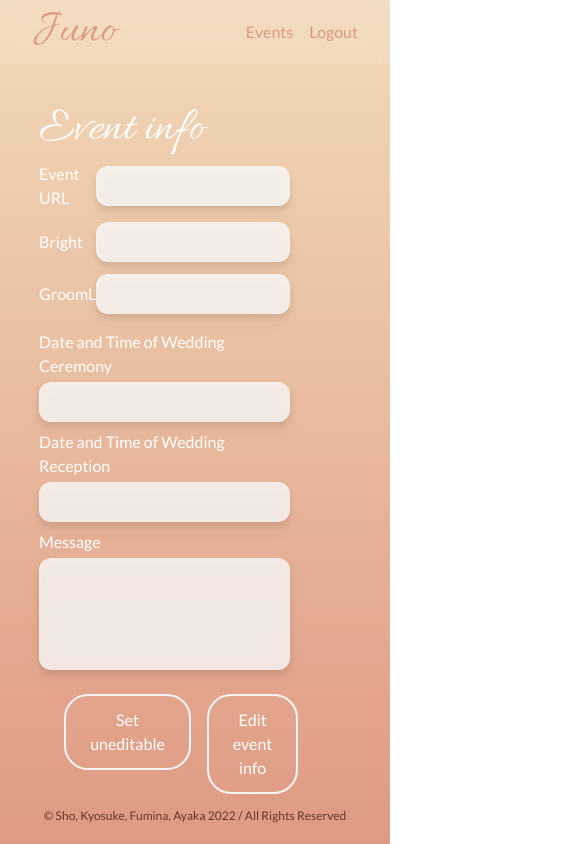
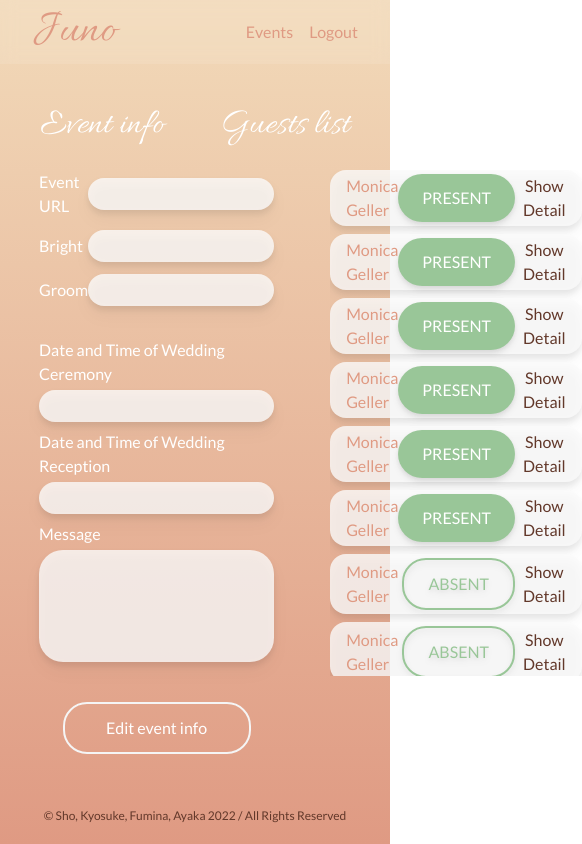
Before and after one commit to AyakaYasuda/juno, a React (Create React App) app: page /admin/event in a window 390 px wide. Shown: the whole page, 582 px wide, since content can reach past the window. Built offline with nearby package versions, Linux system fonts and the light colour scheme.

Commit message:
manage page all done#16

```diff
--- a/src/index.css
+++ b/src/index.css
@@ -39,11 +39,14 @@
   .Hover {
     @apply transform hover:-translate-y-1 duration-300;
   }
+  .HoverUnderLine {
+    @apply hover:border-b-2 border-white;
+  }
   .InputDark {
     @apply bg-Pink-lighter bg-opacity-50 text-Pink-default p-2 border-none rounded-md mb-4;
   }
   .InputLighter {
-    @apply bg-White-lighter text-Pink-default bg-opacity-80 border-none drop-shadow-lg p-2 rounded-xl;
+    @apply p-1 rounded-3xl bg-White-lighter text-Pink-default bg-opacity-80 border-none drop-shadow-lg md:p-2 md:rounded-xl;
   }
   .InputBorder {
     @apply mb-4 border-b-2 border-Pink-default bg-inherit;
--- a/src/views/pages/Admin/AdminEventManage.tsx
+++ b/src/views/pages/Admin/AdminEventManage.tsx
@@ -1,17 +1,38 @@
-import React from 'react';
+import React, { useState } from 'react';
 import Button from '../../components/atomic/atoms/Button';
 import Navbar from '../../components/atomic/molecules/Navbar';
 
 const AdminEventManage = () => {
+  const [showInfoStyle, setShowInfoStyle] = useState('');
+  const [showGuestsStyle, setShowGuestsStyle] = useState('');
+
+  const showInfoHandler = () => {
+    setShowInfoStyle('block');
+    setShowGuestsStyle('hidden');
+  };
+
+  const showGuestsHandler = () => {
+    setShowGuestsStyle('block');
+    setShowInfoStyle('hidden');
+  };
+
   return (
     <>
       <Navbar />
       <section className="w-full h-screen FlexCenter flex-col bg-gradient-to-b from-Pink-lighter to-Pink-default relative">
+        <ul className="pt-16 flex flex-row justify-center gap-14 mb-6 md:hidden">
+          <li onClick={showInfoHandler} className="HoverUnderLine">
+            <h2 className="basis-1/2 text-4xl">Event info</h2>
+          </li>
+          <li onClick={showGuestsHandler} className="HoverUnderLine">
+            <h2 className="basis-1/2 text-4xl">Guests list</h2>
+          </li>
+        </ul>
         <div className="w-4/5 h-3/4 flex flex-row gap-14 text-white">
-          <div className="basis-1/2">
-            <h2 className="mb-2">Event info</h2>
+          <div className={`${showInfoStyle} w-full md:block md:basis-1/2`}>
+            <h2 className="hidden md:block mb-2">Event info</h2>
             <form>
-              <div className="flex flex-col mb-4">
+              <div className="flex flex-col  mb-8 md:mb-4">
                 <label className="flex flex-row justify-between items-center mb-3">
                   <span className="basis-1/4">Event URL</span>
                   <input type="url" className="InputLighter basis-3/4" />
@@ -21,11 +42,11 @@ const AdminEventManage = () => {
                   <input type="text" className="InputLighter basis-3/4" />
                 </label>
                 <label className="flex flex-row justify-between items-center">
-                  <span className="basis-1/4">GroomL</span>
+                  <span className="basis-1/4">Groom</span>
                   <input type="text" className="InputLighter basis-3/4" />
                 </label>
               </div>
-              <div className="flex flex-col mb-4">
+              <div className="flex flex-col mb-8 md:mb-4">
                 <label className="mb-1">
                   Date and Time of Wedding Ceremony
                 </label>
@@ -37,13 +58,13 @@ const AdminEventManage = () => {
                 <label className="mb-1">Message</label>
                 <input type="textarea" className="InputLighter mb-2 h-28" />
               </div>
-              <ul className="w-4/5 mx-auto flex gap-4">
-                <li className="basis-1/2">
+              <ul className="w-4/5 mx-auto md:flex md:gap-4">
+                <li className="hidden md:block md:basis-1/2">
                   <Button styleButton="border-2 border-White-default">
                     Set uneditable
                   </Button>
                 </li>
-                <li className="basis-1/2">
+                <li className="md:basis-1/2">
                   <Button styleButton="border-2 border-White-default">
                     Edit event info
                   </Button>
@@ -51,8 +72,8 @@ const AdminEventManage = () => {
               </ul>
             </form>
           </div>
-          <div className="hidden md:block md:basis-1/2">
-            <h2 className="mb-2">Guests list</h2>
+          <div className={`${showGuestsStyle} w-full md:block md:basis-1/2`}>
+            <h2 className="hidden md:block mb-2">Guests list</h2>
             <ul className="overflow-y-scroll h-4/5">
               <li className="InputLighter FlexCenter mb-2 rounded-2xl px-4">
                 <span className="basis-3/5">Monica Geller</span>
```
